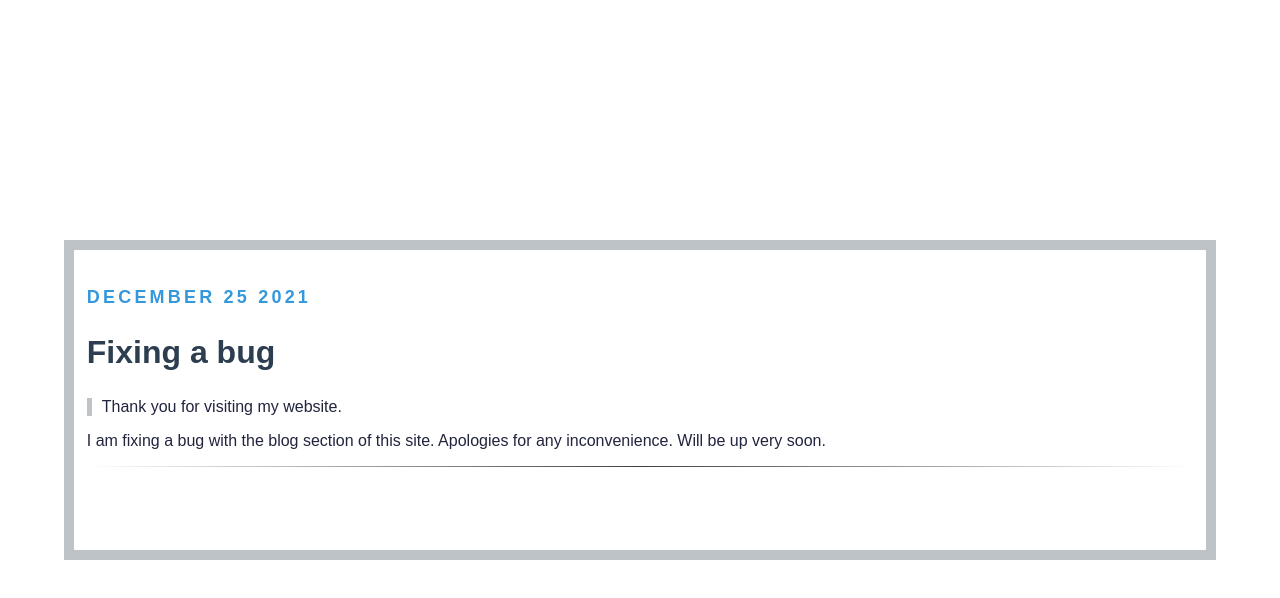
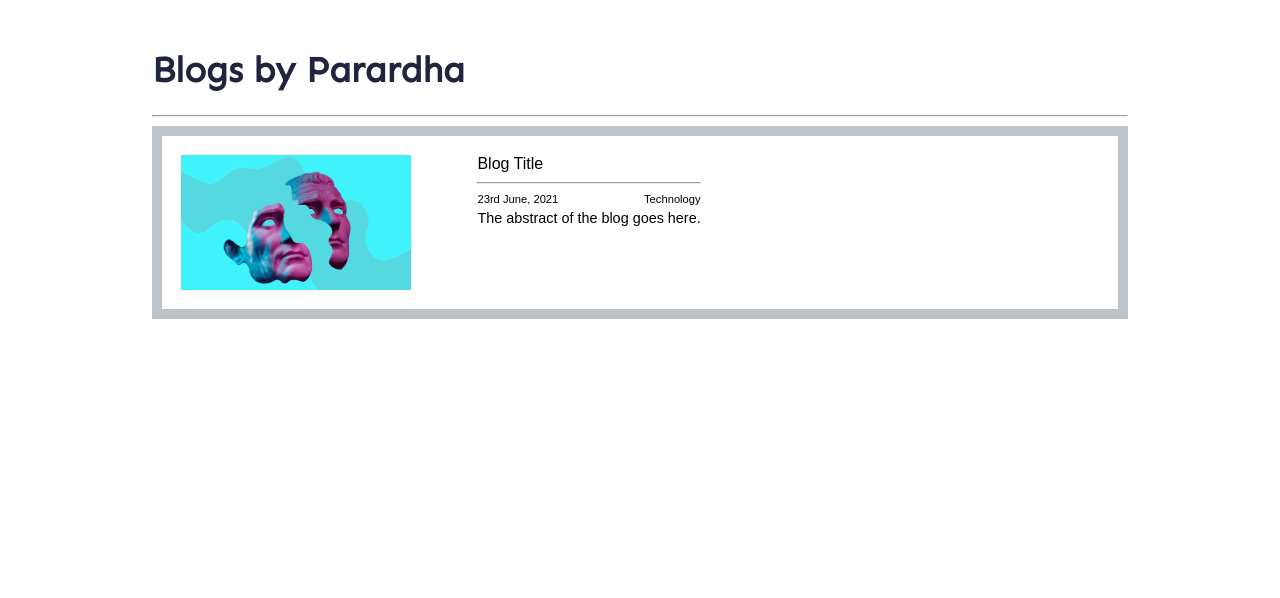
Before and after one commit to ParardhaKumar/PersonalV2, a React (Create React App) app: page /blog in a window 1280 px wide. Shown: the top 598 px of the page. Built offline with nearby package versions, Linux system fonts and the light colour scheme.

Commit message:
Create Blog Layout

```diff
--- a/src/App.js
+++ b/src/App.js
@@ -1,18 +1,12 @@
 import React,{Component} from 'react';
 import { BrowserRouter, Route, Switch} from 'react-router-dom';
-import { library } from '@fortawesome/fontawesome-svg-core';
-import { fab } from '@fortawesome/free-brands-svg-icons';
-import { faCheckSquare, faCoffee } from '@fortawesome/free-solid-svg-icons'
 
 import Home from './components/Home/Home';
 import BlogUnderConstruction from './components/Blog/BlogUnderConstruction';
+import Blogs from './components/Blog/Blogs';
 import NotFound from './components/NotFound/NotFound';
 import Contact from './components/Contact/Contact';
 import './App.css';
-
-// import 'bootstrap/dist/css/bootstrap.min.css';
-
-library.add(fab, faCheckSquare, faCoffee);
 
 class App extends Component{
 
@@ -22,7 +16,7 @@ class App extends Component{
         <div>
           <Switch>
             <Route path="/" component={Home} exact />
-            <Route path="/blog" component={BlogUnderConstruction} exact />
+            <Route path="/blog" component={Blogs} exact />
             <Route path="/contact" component={Contact} exact />
             <Route component={NotFound}/>
           </Switch>
--- a/src/components/Blog/BlogUnderConstruction.css
+++ b/src/components/Blog/BlogUnderConstruction.css
@@ -1,4 +1,4 @@
-body{
+/* body{
   font-family: 'Source Sans Pro', sans-serif;
 }
 
@@ -10,7 +10,6 @@ body{
 .blog-container{
   padding: 1%;
   padding-bottom: 0;
-  border: 10px solid #bdc3c7;
   position: absolute;
   top:0;
   bottom: 0;
@@ -36,4 +35,4 @@ hr{
     border: 0;
     height: 1px;
     background-image: linear-gradient(to right, rgba(0, 0, 0, 0), rgba(0, 0, 0, 0.75), rgba(0, 0, 0, 0));
-}
+} */
--- /dev/null
+++ b/src/components/Blog/Blogs.css
@@ -0,0 +1,55 @@
+@import url('https://fonts.googleapis.com/css2?family=Sen&display=swap');
+
+.page-header{
+  font-family: 'Sen', sans-serif;
+}
+
+.blog-container{
+  display: flex;
+  overflow: scroll;
+}
+
+.blog{
+  display: flex;
+  width: 100%;
+  height: auto;
+  margin: auto;
+  border: 10px solid #bdc3c7;
+}
+
+.blog-content{
+  display: flex;
+}
+
+.image{
+  flex-basis: 30%;
+  margin: 2%;
+  margin-right: 0.5%;
+}
+
+.blog-image{
+  height: 100%;
+  width: 100%;
+}
+
+.text{
+  display: flex;
+  flex-direction: column;
+  margin: 2%;
+  margin-left: 0.5%;
+}
+
+.blog-title{
+  font-size: 1rem;
+}
+
+.search-criteria{
+  display: flex;
+  justify-content: space-between;
+  font-size: 0.7rem;
+  margin-bottom: 2%;
+}
+
+.abstract{
+  font-size: 0.9rem;
+}
--- /dev/null
+++ b/src/components/Blog/Blogs.js
@@ -0,0 +1,37 @@
+import React, { Component } from 'react';
+
+import './Blogs.css';
+
+class Blogs extends Component {
+  render(){
+    return(
+      <div className="container">
+        <div className="page-header"><h1>Blogs by Parardha</h1></div>
+        <hr></hr>
+        <div className="blog-container">
+          <div className="blog">
+            <div className="blog-content">
+              <div className="image">
+              <img className="blog-image" src="random.jpeg" alt="Blog Image"></img>
+              </div>
+              <div className="text">
+                <div className="blog-title">Blog Title</div>
+                <div><hr></hr></div>
+                <div className="search-criteria">
+                  <div className="date">23rd June, 2021</div>
+                  <div className="tags">Technology</div>
+                </div>
+                <div className="abstract">
+                The abstract of the blog goes here.
+                </div>
+              </div>
+            </div>
+          </div>
+        </div>
+
+      </div>
+    );
+  }
+}
+
+export default Blogs;
```
Also changed, not shown: public/random.jpeg (added).
